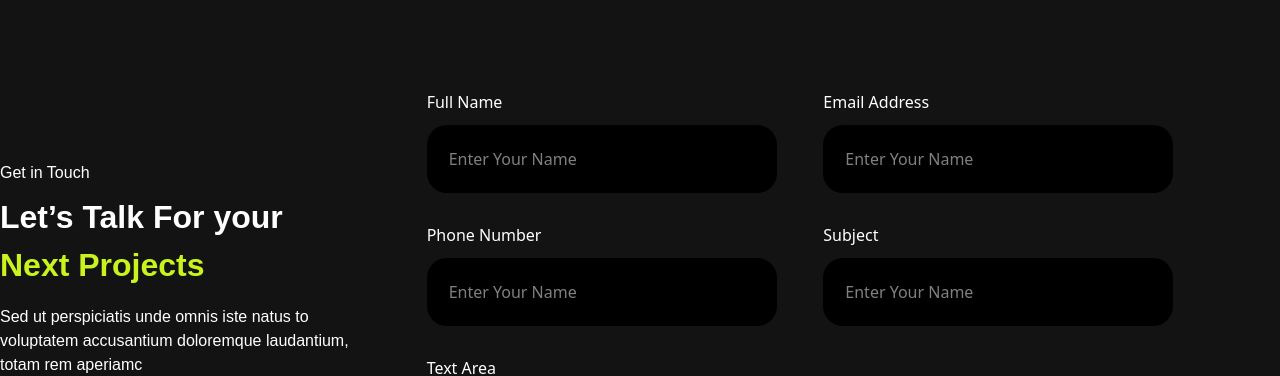
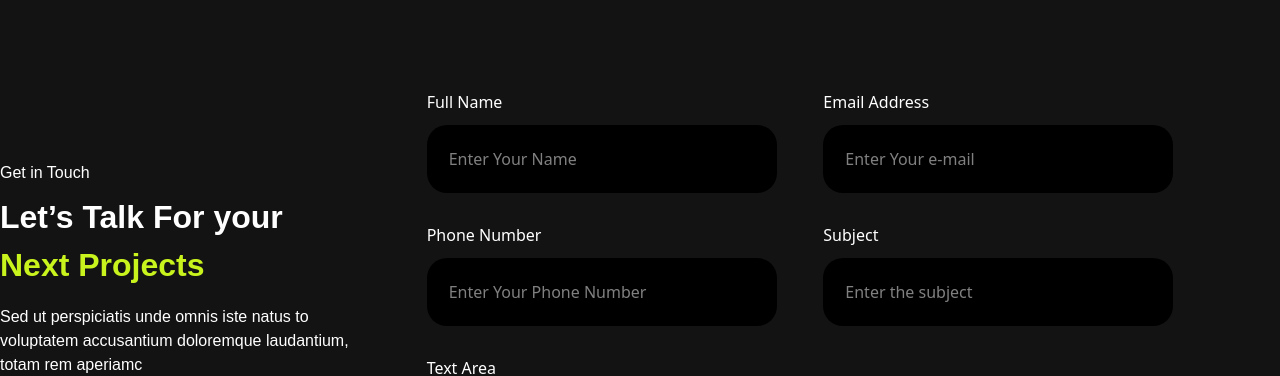
Before and after one commit to meheraj786/my-portfolio, a React (Vite) app: page / in a window 1280 px wide. Shown: the part 6780-7156 px from the top of the page. Built offline with nearby package versions, Linux system fonts and the light colour scheme.

Commit message:
contact done

```diff
--- a/src/pages/Home.jsx
+++ b/src/pages/Home.jsx
@@ -1108,7 +1108,7 @@ function Home() {
                 </li>
               </ul>
             </div>
-            <div className="lg:col-span-7 col-span-12 lg:ml-auto">
+            <div className="lg:col-span-7 mt-10 lg:mt-0 col-span-12 lg:ml-auto">
               <div className="grid grid-cols-12">
                 <div className="lg:col-span-6 col-span-12 lg:mr-[38px] flex flex-col lg:ml-auto">
                   <label htmlFor="name">Full Name</label>
@@ -1124,23 +1124,23 @@ function Home() {
                   </label>
                   <input
                     className="p-[22px] lg:w-[350px] h-[68px] rounded-[20px] bg-black mb-[30px] mt-[11px]"
-                    placeholder="Enter Your Name"
+                    placeholder="Enter Your e-mail"
                     type="text"
                   />
                 </div>
                 <div className="lg:col-span-6 col-span-12 lg:mr-[38px] flex flex-col lg:ml-auto">
-                  <label htmlFor="name">Phone Number</label>
+                  <label htmlFor="phonenumber">Phone Number</label>
                   <input
                     className="p-[22px] lg:w-[350px] h-[68px] rounded-[20px] bg-black mb-[30px] mt-[11px]"
-                    placeholder="Enter Your Name"
-                    type="number"
+                    placeholder="Enter Your Phone Number"
+                    type="phone"
                   />
                 </div>
                 <div className="lg:col-span-6 col-span-12 flex flex-col lg:ml-auto">
                   <label htmlFor="name">Subject</label>
                   <input
-                    className="p-[22px] w-[350px] h-[68px] rounded-[20px] bg-black mb-[30px] mt-[11px]"
-                    placeholder="Enter Your Name"
+                    className="p-[22px] lg:w-[350px] h-[68px] rounded-[20px] bg-black mb-[30px] mt-[11px]"
+                    placeholder="Enter the subject"
                     type="text"
                   />
                 </div>
```
